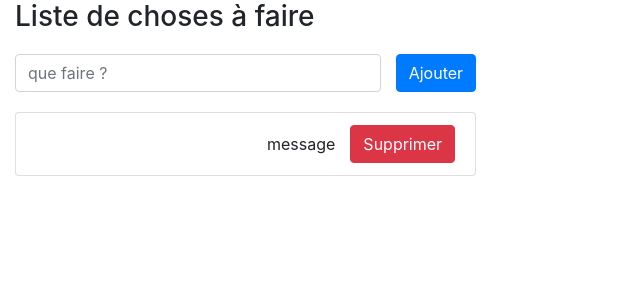
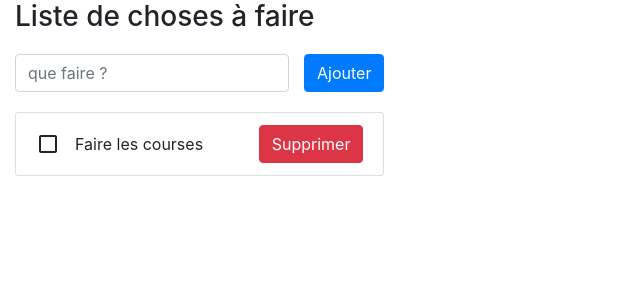
Before and after one commit to dwaps/formez-vous, an Angular app: page / in a window 1280 px wide. Shown: the top 300 px of the page, without its empty margins (0-640 px from the left). Built offline with nearby package versions, Linux system fonts and the light colour scheme.

Commit message:
link events

```diff
--- a/src/app/app.component.html
+++ b/src/app/app.component.html
@@ -3,13 +3,13 @@
     <h3>Liste de choses à faire</h3>
     <div fxLayout="row" fxLayoutGap="15" fxLayoutAlign="space-between">
       <input type="text" placeholder="que faire ?" class="form-control">
-      <button class="btn btn-primary">Ajouter</button>
+      <button class="btn btn-primary" (click)="addTodo()">Ajouter</button>
     </div>
     <ul class="list-group">
       <li *ngFor="let todo of todos$ | async; let i = index" fxLayout="row" fxLayoutGap="15px" fxLayoutAlign="center center" class="list-group-item">
-        <i class="material-icons">ckeck_box</i>
-        <span fxFlex="auto">message</span>
-        <button class="btn btn-danger">Supprimer</button>
+        <i (click)="toggleTodo(i)" class="material-icons">{{ todo.done ? 'check_box' : 'check_box_outline_blank' }}</i>
+        <span fxFlex="auto">{{ todo.message }}</span>
+        <button class="btn btn-danger" (click)="deleteTodo(i)">Supprimer</button>
       </li>
     </ul>
   </div>
```
